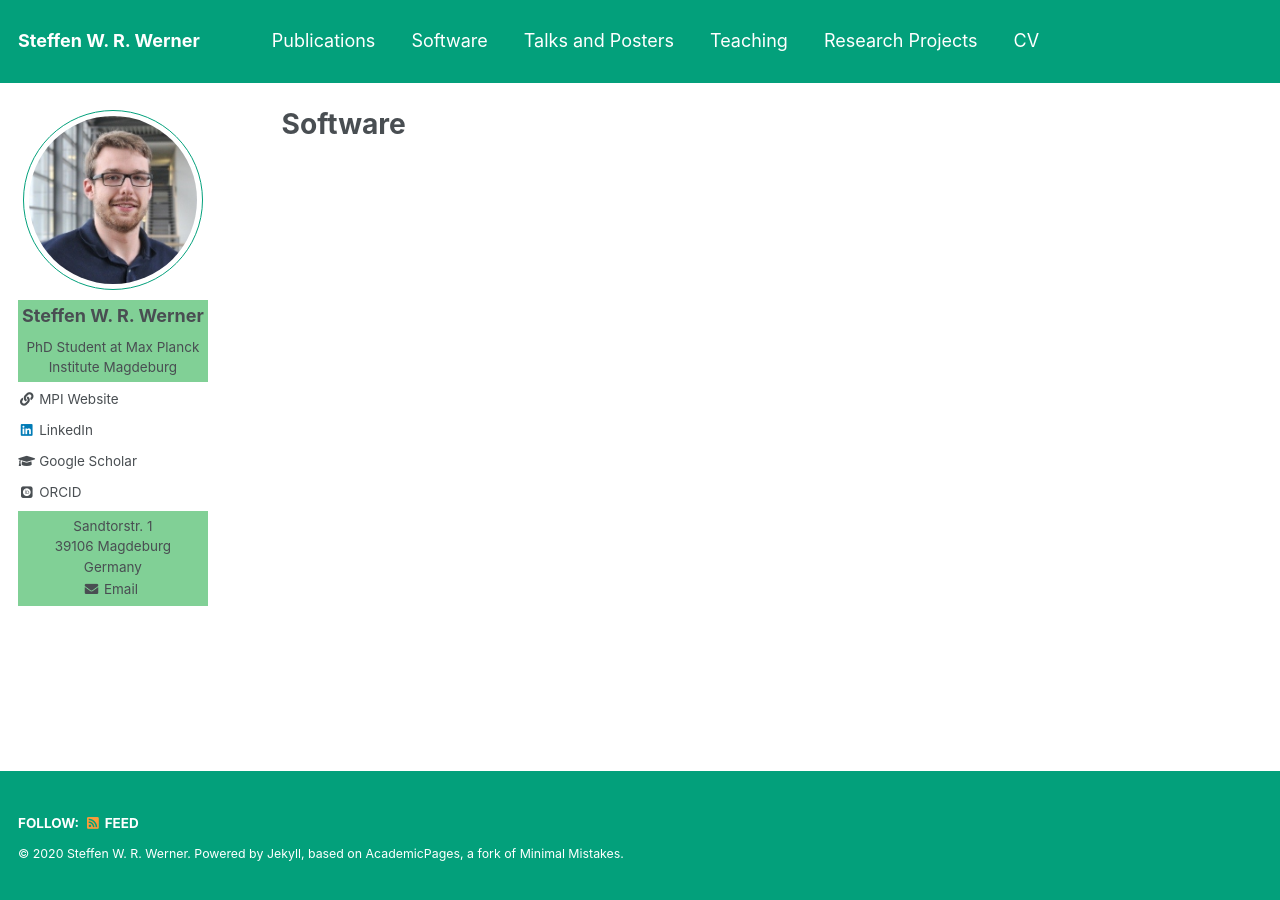
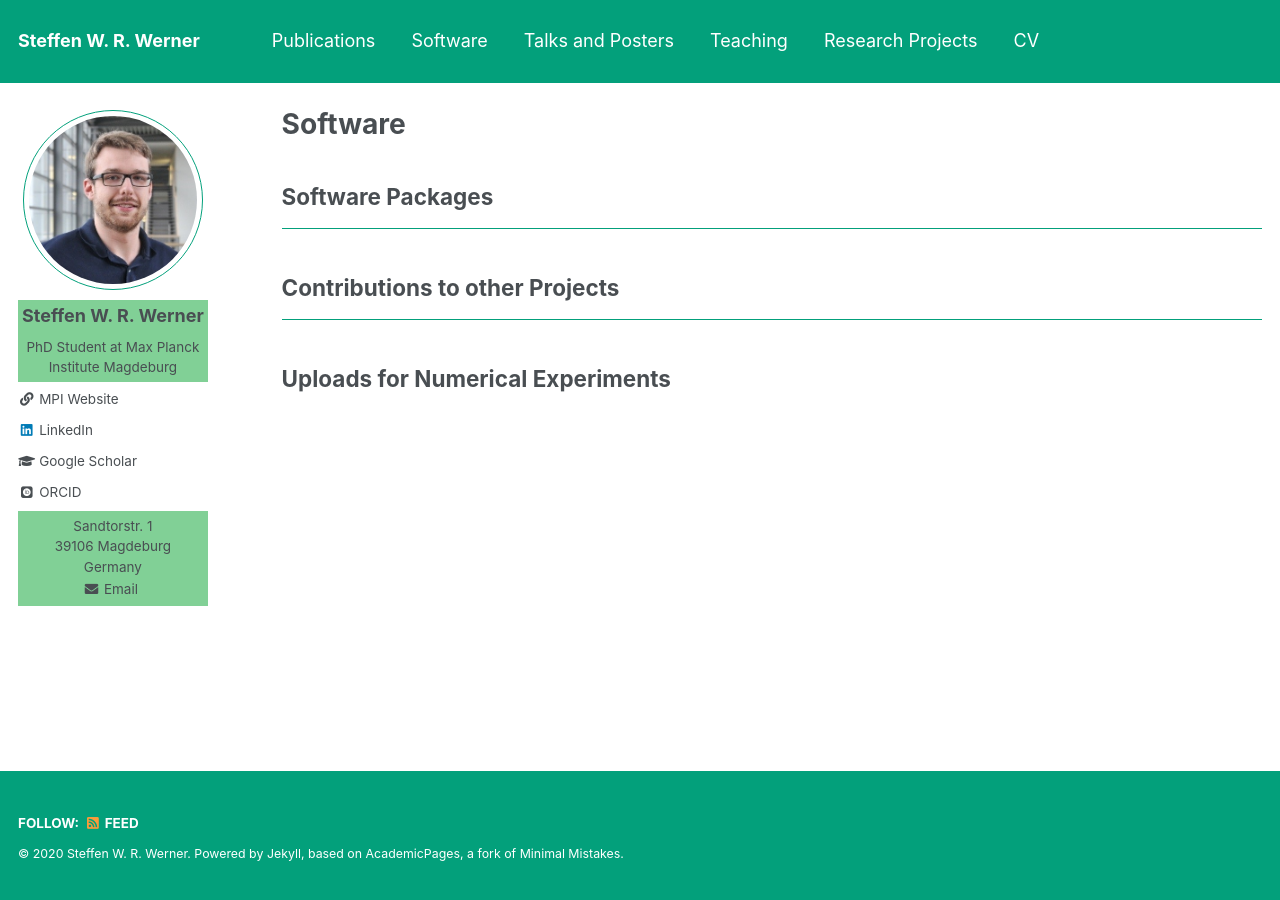
Before and after one commit to ninsteve/ninsteve.github.io, a Jekyll site: the page built from _pages/software.md, in a window 1280 px wide. Built offline with Jekyll 4.4.1, drawn with Linux system fonts in a browser that asks for light colours; some web fonts are replaced.

Commit message:
Added basic structure.

```diff
--- a/_pages/software.md
+++ b/_pages/software.md
@@ -4,3 +4,13 @@ title: "Software"
 permalink: /software/
 author_profile: true
 ---
+
+## Software Packages ##
+
+---
+
+## Contributions to other Projects ##
+
+---
+
+## Uploads for Numerical Experiments ##
```
